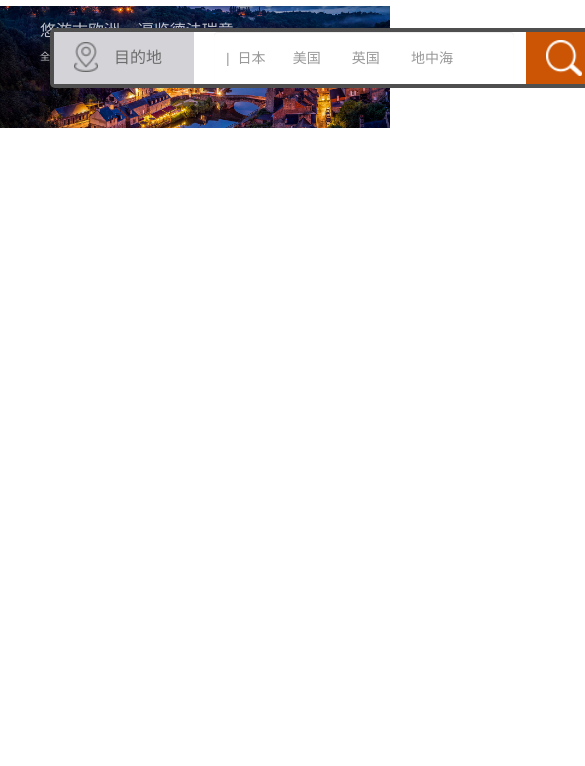
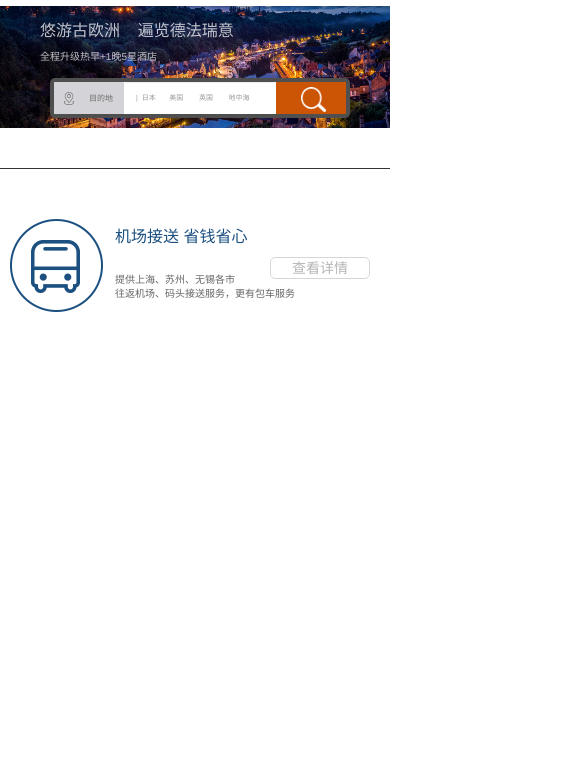
Before and after one commit to woyaojinzuzhi/H5-bighomework, a plain HTML site: page index.html in a window 390 px wide. Shown: the part 78-844 px from the top of the page, 585 px wide, since content can reach past the window. Drawn offline with Linux system fonts and the light colour scheme.

Commit message:
Add files via upload

```diff
--- a/index.html
+++ b/index.html
@@ -66,7 +66,7 @@
             border: 1px solid white;
             position: relative;
             top: 10px;
-            right: 8px;
+            right: -20px;
         }
         .but{
             display: none;
@@ -99,7 +99,7 @@
             }
             .nav-1 img{
                 position: absolute;
-                left: 20px;
+                left: 5px;
             }
             .but{
                 display: block;
@@ -107,7 +107,7 @@
                 height: 30px;
                 background-color: rgb(203, 84, 5);
                 position: absolute;
-                right: 95px;
+                right: 50px;
                 top: 20px;
                 border-radius: 5px;
             }
@@ -239,26 +239,148 @@
         @media screen and (max-width: 768px){
             .ser-big{
                 position: relative;
-                top: -100px;
+                top: -50px;
                 left: 50px;
-                width: 550px;
-                height: 60px;
+                width: 300px;
+                height: 40px;
+            }
+            .ser-small{
+                width: 70px;
+                height: 32px;
+            }
+            .ser-small img{
+                width: 10px;
+                height: 13px;
+                position: relative;
+                left: -20px;
+                top: 10px;
+            }
+            .ser-small p{
+                font-size: 8px;
+                position: relative;
+                left: 35px;
+                top: -2px;
             }
             .ser-in{
-                width: 300px;
+                width: 152px;
+                height: 32px;
+                position: absolute;
+                left: 70px;
+                font-size: 7px;
             }
             .ser-ser{
                 position: absolute;
                 right: 0px;
                 top: 0px;
                 width: 70px;
-                height: 52px;
+                height: 32px;
             }
             .ser-ser img{
                 position: absolute;
-                left: 20px;
+                left: 25px;
+                top: 5px;
+                width: 25px;
+                height: 25px;
             }
 
+        }
+
+
+        .Sbanner-1{
+            width: 840px;
+        }
+        .right{
+            background-color: rgb(20, 49, 109);
+            height: 328px;
+            width: 315px;
+            position: absolute;
+            top: 0px;
+            right: 0px;
+        }
+        .car1{
+            position: absolute;
+            left: 110px;
+            top: 65px;
+        }
+        .right h2{
+            color: white;
+            position: relative;
+            top: 160px;
+        }
+        .right div{
+            color: white;
+            border: 1px solid white;
+            width: 180px;
+            height: 50px;
+            border-radius: 5px;
+            font-size: 20px;
+            line-height: 45px;
+            position: relative;
+            left: 70px;
+            top: 190px;
+        }
+        .right-top h2{
+            position: absolute;
+            left: 520px;
+            top: 15px;
+            color: white;
+        }
+        .right-top p{
+            position: absolute;
+            left: 525px;
+            top: 85px;
+            color: white;
+        }
+        .right-1{
+            display: none;
+        }
+        @media screen and (max-width: 768px){
+
+
+            .right{
+                display: none;
+            }
+            .car2{
+                display: block;
+                position: relative;
+                left: 10px;
+                top: 50px;
+            }
+            .right-1{
+                display: block;
+                height: 200px;
+                width: 100%;
+                border-top: 1px solid ;
+                border-bottom: 1px solid rgb(red, green, blue);
+            }
+            .right-1 div{
+                position: relative;
+                left: 270px;
+                top: -5px;
+                width: 100px;
+                border: 1px solid rgb(214,214,214);
+                border-radius: 5px;
+                color: rgb(181,181,181);
+            }
+            .Sbanner-1{
+                display: none;
+            }
+            .right-top{
+
+            }
+            .right-top h2{
+                position: absolute;
+                left: 115px;
+                top: 40px;
+                color: rgb(28, 80, 128);
+                font-size: 16px;
+            }
+            .right-top p{
+                left: 115px;
+                top: 105px;
+                font-size: 10px;
+                color: rgb(102, 102, 102);
+            }
         }
     </style>
 </head>
@@ -327,6 +449,31 @@
             </div>
         </div>
     </div>
+
+    <div class="container Sbanner">
+        <div class="row">
+            <div class="col-md-12 col-xs-12">
+                <div class="right-top">
+                    <h2>机场接送&nbsp;省钱省心</h2>
+                    <p>
+                        提供上海、苏州、无锡各市
+                        <br>
+                        往返机场、码头接送服务，更有包车服务
+                    </p>
+                </div>
+                <img src="img/Sbanner2.jpg" class="img-responsive Sbanner-1">
+                <div class="right">
+                    <img src="img/car.png" class="car1">
+                    <h2 class="text-center">车辆接送</h2>
+                    <div class="text-center">查看详情</div>
+                </div>
+            </div>
+            <div class="right-1">
+                <img src="img/carH.png" class="car2">
+                <div class="text-center">查看详情</div>
+            </div>
+        </div>
+    </div>
 </body>
 <script src="js/jquery.js"></script>
 <script src="js/bootstrap.min.js"></script>
```
